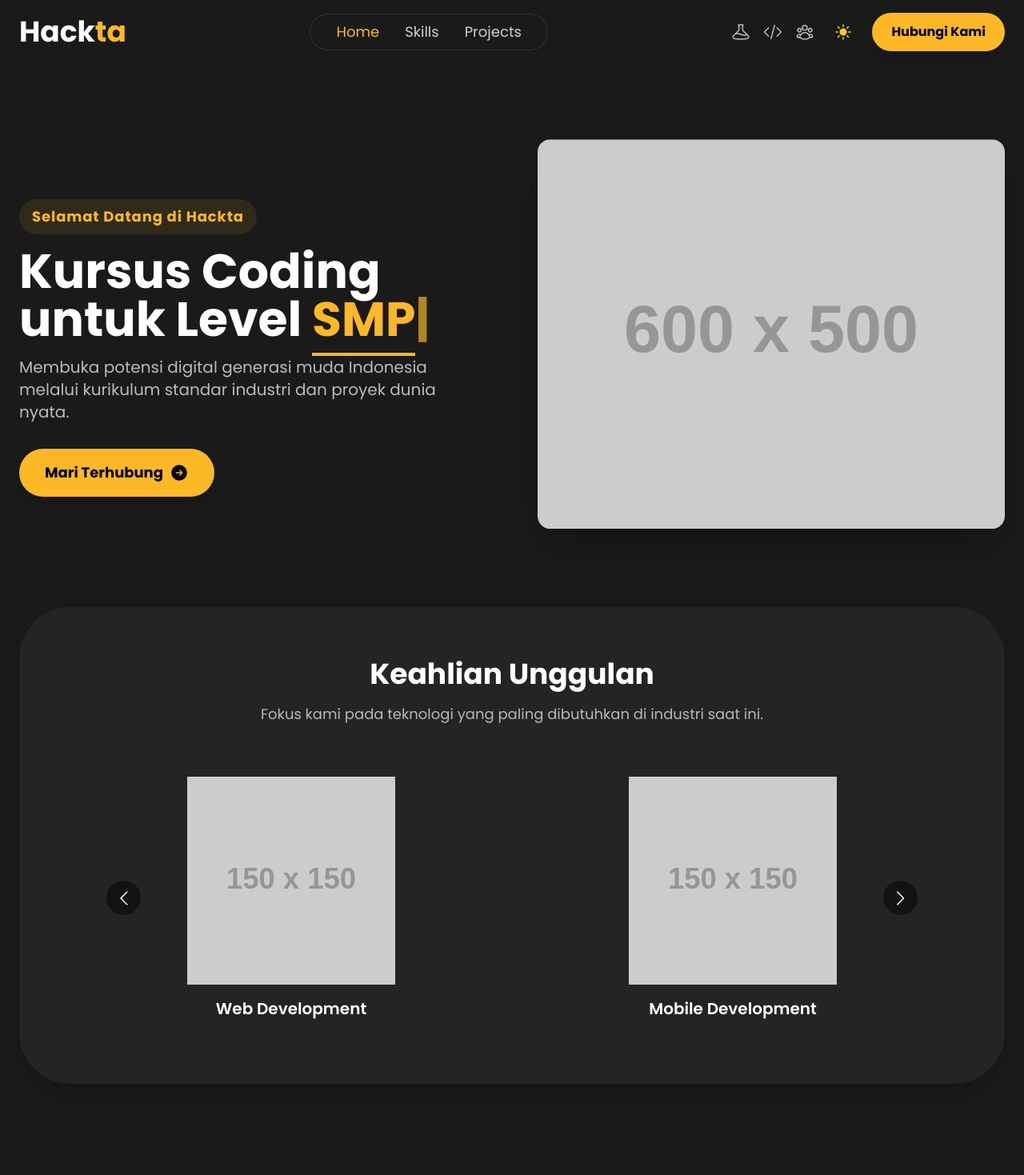
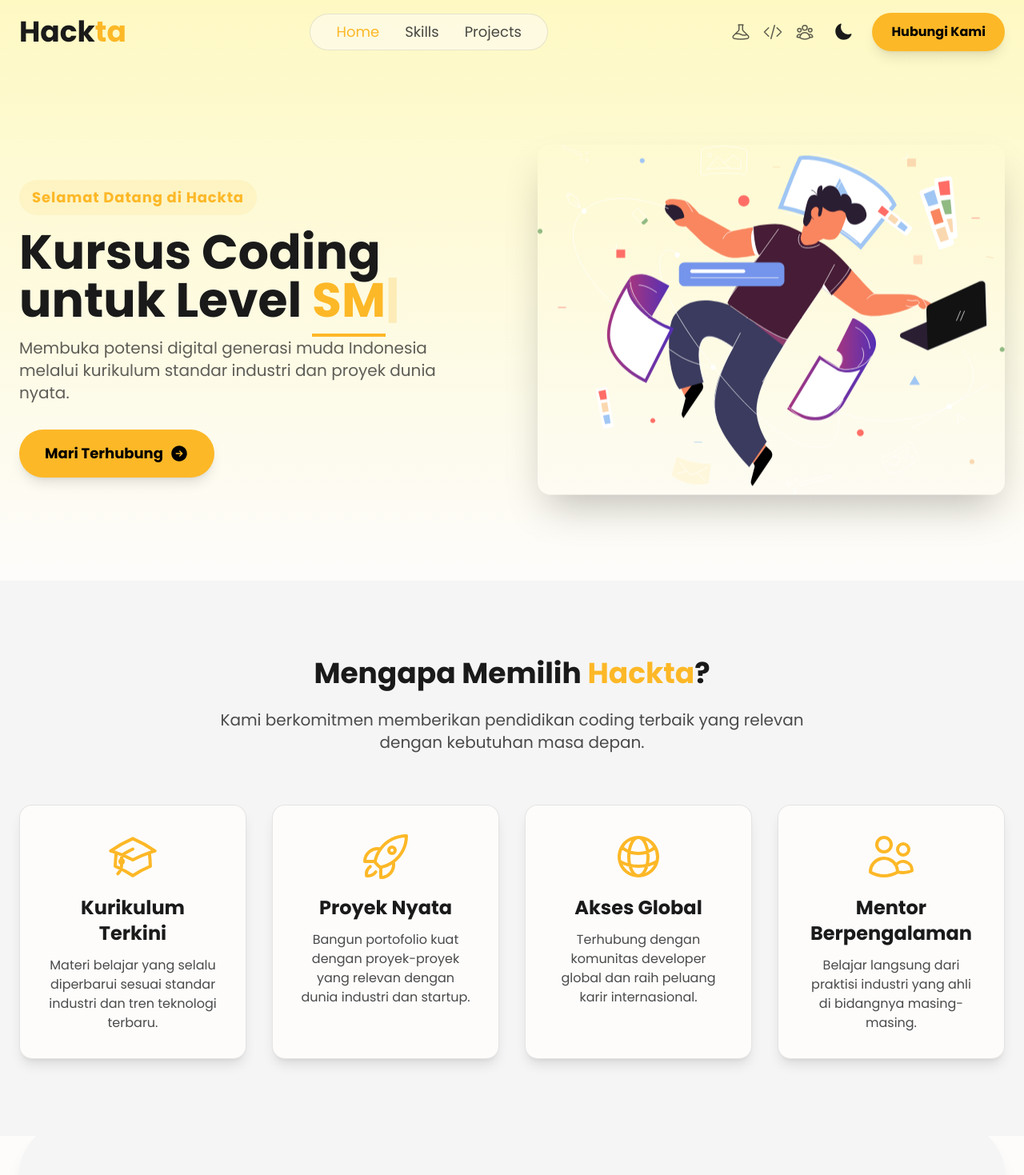
Before and after one commit to candjaya123/Hackta, a React (Vite) app: page / in a window 1280 px wide. Shown: the top 1469 px of the page at 80% size. Built offline with nearby package versions, Linux system fonts and the light colour scheme.

Commit message:
update UI

```diff
--- a/src/components/Banner.jsx
+++ b/src/components/Banner.jsx
@@ -1,7 +1,12 @@
 import { useState, useEffect } from "react";
 import { ArrowRightCircleIcon } from '@heroicons/react/24/solid';
 
-const headerImg = "https://placehold.co/600x500/1A1A1A/fdb827?text=Hackta%0ACode";
+// --- INI BARIS YANG PERLU DIUBAH ---
+// Impor gambar dari lokasi lokal di folder src/assets/img
+import headerImg from "../assets/img/contact-img.svg";
+// Jika Anda ingin gambar background contact section juga dari lokal:
+// import contactImg from "../assets/img/contact-image.png";
+// Dan seterusnya untuk gambar-gambar lainnya
 
 export const Banner = () => {
   const [loopNum, setLoopNum] = useState(0);
@@ -40,9 +45,13 @@ export const Banner = () => {
   }
 
   return (
-    <section className="pt-48 pb-24 text-center md:text-left" id="home">
+    <section
+      className="pt-48 pb-24 text-center md:text-left bg-gradient-to-b from-yellow-100 to-light-bg dark:from-dark-bg-secondary dark:to-dark-bg"
+      id="home"
+    >
       <div className="container mx-auto px-6">
         <div className="grid grid-cols-1 md:grid-cols-2 gap-16 items-center">
+          {/* Kolom Konten Teks */}
           <div>
             <span className="font-bold text-lg tracking-wider bg-primary/10 text-primary px-4 py-2 rounded-full inline-block">
               Selamat Datang di Hackta
@@ -59,6 +68,8 @@ export const Banner = () => {
               Mari Terhubung <ArrowRightCircleIcon className="h-6 w-6" />
             </a>
           </div>
+
+          {/* Kolom Gambar */}
           <div className="animate-updown">
             <img src={headerImg} alt="Header" className="rounded-2xl shadow-2xl"/>
           </div>
--- /dev/null
+++ b/src/components/Highlights.jsx
@@ -0,0 +1,60 @@
+import React from 'react';
+import { AcademicCapIcon, RocketLaunchIcon, GlobeAltIcon, UsersIcon } from '@heroicons/react/24/outline';
+
+const HighlightCard = ({ icon: Icon, title, description }) => {
+  return (
+    <div className="bg-light-bg dark:bg-dark-bg-secondary p-8 rounded-2xl shadow-lg hover:shadow-xl transition-all duration-300 transform hover:-translate-y-2 border border-light-text/10 dark:border-dark-text/10">
+      <div className="text-primary mb-4">
+        <Icon className="h-16 w-16 mx-auto" />
+      </div>
+      <h3 className="text-2xl font-bold mb-3 text-light-text dark:text-dark-text">{title}</h3>
+      <p className="text-light-text-secondary dark:text-dark-text-secondary text-base">{description}</p>
+    </div>
+  );
+};
+
+export const Highlights = () => {
+  const highlightsData = [
+    {
+      icon: AcademicCapIcon,
+      title: "Kurikulum Terkini",
+      description: "Materi belajar yang selalu diperbarui sesuai standar industri dan tren teknologi terbaru."
+    },
+    {
+      icon: RocketLaunchIcon,
+      title: "Proyek Nyata",
+      description: "Bangun portofolio kuat dengan proyek-proyek yang relevan dengan dunia industri dan startup."
+    },
+    {
+      icon: GlobeAltIcon,
+      title: "Akses Global",
+      description: "Terhubung dengan komunitas developer global dan raih peluang karir internasional."
+    },
+    {
+      icon: UsersIcon,
+      title: "Mentor Berpengalaman",
+      description: "Belajar langsung dari praktisi industri yang ahli di bidangnya masing-masing."
+    }
+  ];
+
+  return (
+    <section className="py-24 bg-light-bg-secondary dark:bg-dark-bg-secondary" id="highlights">
+      <div className="container mx-auto px-6 text-center">
+        <h2 className="text-4xl font-bold mb-6 text-light-text dark:text-dark-text">
+          Mengapa Memilih <span className="text-primary">Hackta</span>?
+        </h2>
+        <p className="text-lg md:text-xl mb-16 max-w-3xl mx-auto text-light-text-secondary dark:text-dark-text-secondary">
+          Kami berkomitmen memberikan pendidikan coding terbaik yang relevan dengan kebutuhan masa depan.
+        </p>
+
+        <div className="grid grid-cols-1 md:grid-cols-2 lg:grid-cols-4 gap-8">
+          {highlightsData.map((highlight, index) => (
+            <HighlightCard key={index} {...highlight} />
+          ))}
+        </div>
+      </div>
+    </section>
+  );
+};
+
+export default Highlights;
--- a/src/components/Navbar.jsx
+++ b/src/components/Navbar.jsx
@@ -66,15 +66,18 @@ export const NavBar = () => {
           </HashLink>
         </div>
 
-        {/* Mobile Menu Button */}
-        <div className="md:hidden">
+        {/* Mobile Menu Buttons */}
+        <div className="md:hidden flex items-center gap-4">
+          <button onClick={toggleTheme} className="p-2 rounded-full text-light-text dark:text-dark-text hover:bg-light-bg-secondary dark:hover:bg-dark-bg-secondary">
+            {theme === 'light' ? <MoonIcon className="h-6 w-6" /> : <SunIcon className="h-6 w-6 text-yellow-400" />}
+          </button>
           <button onClick={() => setIsOpen(!isOpen)}>
             {isOpen ? <XMarkIcon className="h-8 w-8 text-light-text dark:text-dark-text" /> : <Bars3Icon className="h-8 w-8 text-light-text dark:text-dark-text" />}
           </button>
         </div>
       </div>
 
-       {/* Mobile Menu */}
+       {/* Mobile Menu Dropdown */}
        {isOpen && (
         <div className="md:hidden bg-light-bg dark:bg-dark-bg px-6 pb-4 mt-2 border-t border-light-text/10 dark:border-dark-text/10">
           {navLinks.map((link) => (
@@ -96,10 +99,6 @@ export const NavBar = () => {
             <SocialIcon><CodeBracketIcon className="h-6 w-6"/></SocialIcon>
             <SocialIcon><UserGroupIcon className="h-6 w-6"/></SocialIcon>
           </div>
-           <button onClick={toggleTheme} className="w-full mt-4 p-2 rounded-full text-light-text dark:text-dark-text bg-light-bg-secondary dark:bg-dark-bg-secondary flex justify-center items-center gap-2">
-            {theme === 'light' ? <MoonIcon className="h-6 w-6" /> : <SunIcon className="h-6 w-6 text-yellow-400" />}
-            <span>Ganti Tema</span>
-          </button>
         </div>
       )}
     </nav>
--- a/src/context/ThemeContext.jsx
+++ b/src/context/ThemeContext.jsx
@@ -3,7 +3,8 @@ import React, { createContext, useState, useEffect } from 'react';
 export const ThemeContext = createContext(null);
 
 export const ThemeProvider = ({ children }) => {
-  const [theme, setTheme] = useState('dark');
+  // Mengubah state awal dari 'dark' menjadi 'light'
+  const [theme, setTheme] = useState('light');
 
   useEffect(() => {
     const root = window.document.documentElement;
--- a/src/pages/HomePage.jsx
+++ b/src/pages/HomePage.jsx
@@ -1,5 +1,6 @@
 import React from 'react';
 import Banner from '../components/Banner';
+import Highlights from '../components/Highlights'; // <-- Impor komponen Highlights
 import Skills from '../components/Skills';
 import Projects from '../components/Projects';
 import Contact from '../components/Contact';
@@ -8,6 +9,7 @@ const HomePage = () => {
   return (
     <>
       <Banner />
+      <Highlights /> {/* <-- Tambahkan komponen Highlights di sini */}
       <Skills />
       <Projects />
       <Contact />
```
Also changed, not shown: src/assets/img/kuntul.png (added).
